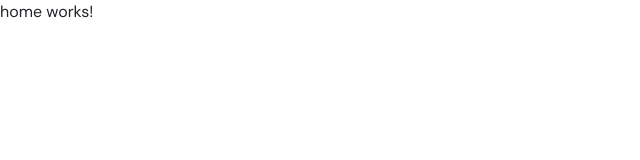
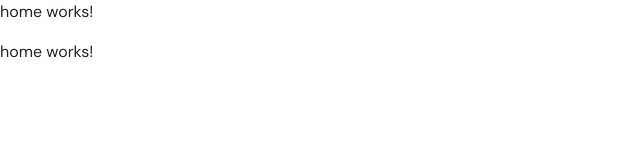
Before and after one commit to Govarthananofficial/Personal-Portfolio, an Angular app: page / in a window 1280 px wide. Shown: the top 160 px of the page, without its empty margins (0-640 px from the left). Built offline with nearby package versions, Linux system fonts and the light colour scheme.

Commit message:
home-page

```diff
--- a/src/app/core/home/home.component.html
+++ b/src/app/core/home/home.component.html
@@ -1 +1,2 @@
 <p>home works!</p>
+<p>home works!</p>
```
